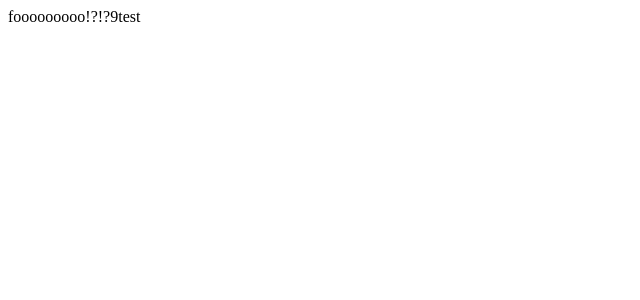
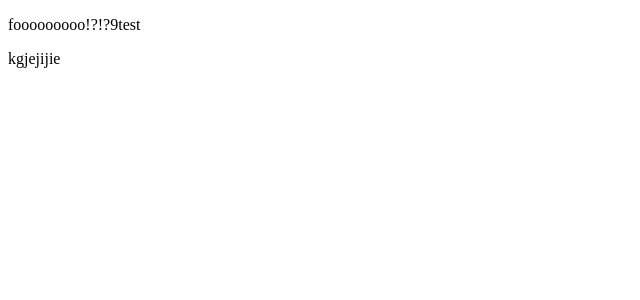
Before and after one commit to dev-mori/LeadIT, a React (Create React App) app: page / in a window 1280 px wide. Shown: the top 300 px of the page, without its empty margins (0-640 px from the left). Built offline with nearby package versions, Linux system fonts and the light colour scheme.

Commit message:
test issue #16

```diff
--- a/src/App.jsx
+++ b/src/App.jsx
@@ -1,6 +1,14 @@
 import React from "react";
 
 export default function App() {
-  return <div> fooooooooo!?!?9test </div>;
-  return <div> kgjejijie </div>;
+  return (
+    <React.Fragment>
+      <div>
+        <p>fooooooooo!?!?9test</p>
+      </div>
+      <div>
+        <p>kgjejijie</p>
+      </div>
+    </React.Fragment>
+  );
 }
```
